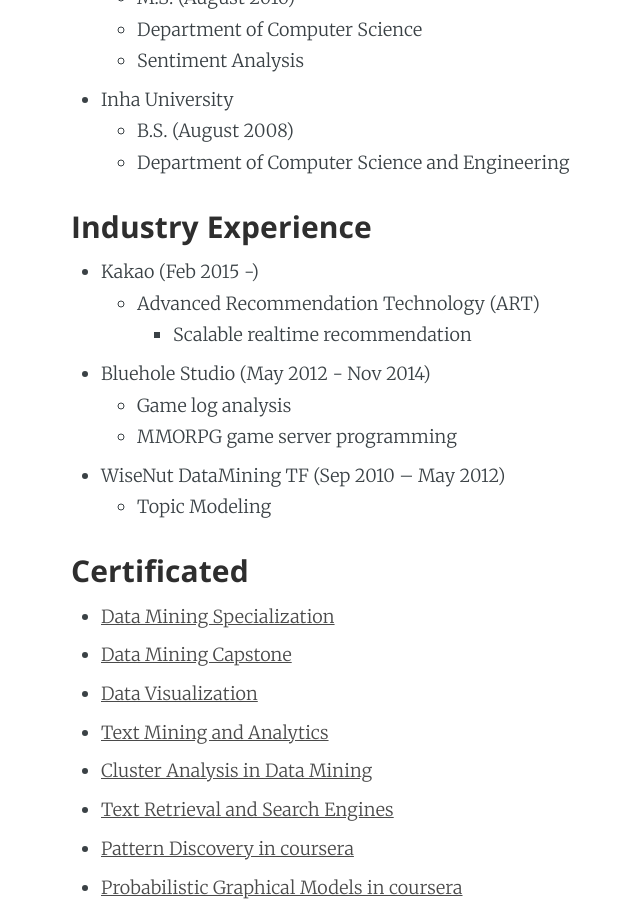
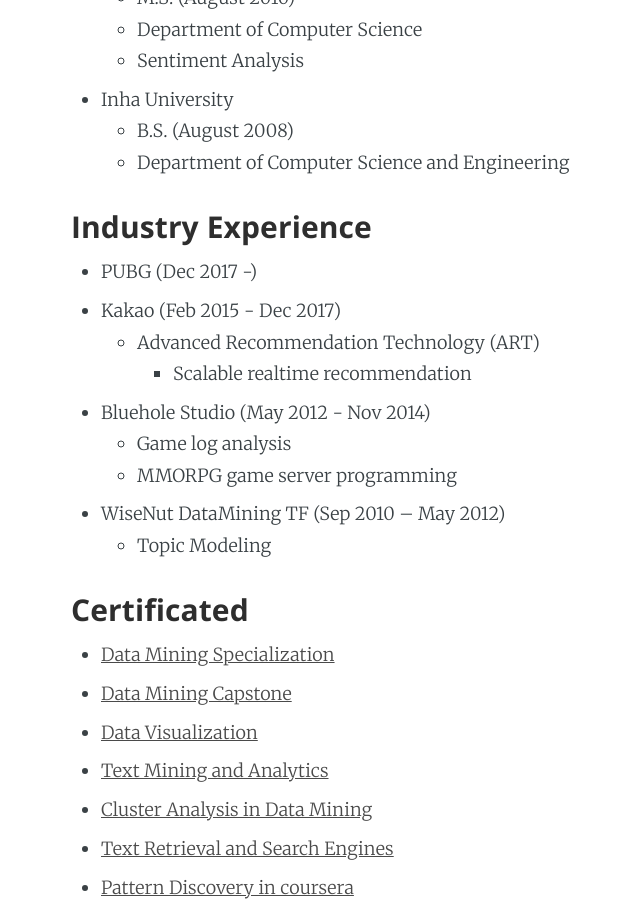
Before and after one commit to hyunjong-lee/hyunjong-lee-prev.github.io, a Jekyll site: the page built from about.markdown, in a window 1280 px wide and 900 px high, scrolled down 839 px. Shown: the whole window, without its empty margins (134-774 px from the left). Built offline with Jekyll 4.4.1, drawn with Linux system fonts in a browser that asks for light colours.

Commit message:
현재 직장 정보 업데이트

```diff
--- a/about.markdown
+++ b/about.markdown
@@ -36,7 +36,8 @@
 
 ### Industry Experience
 
-* Kakao (Feb 2015 -)
+* PUBG (Dec 2017 -)
+* Kakao (Feb 2015 - Dec 2017)
 	* Advanced Recommendation Technology (ART)
 		* Scalable realtime recommendation
 * Bluehole Studio (May 2012 - Nov 2014)
```
